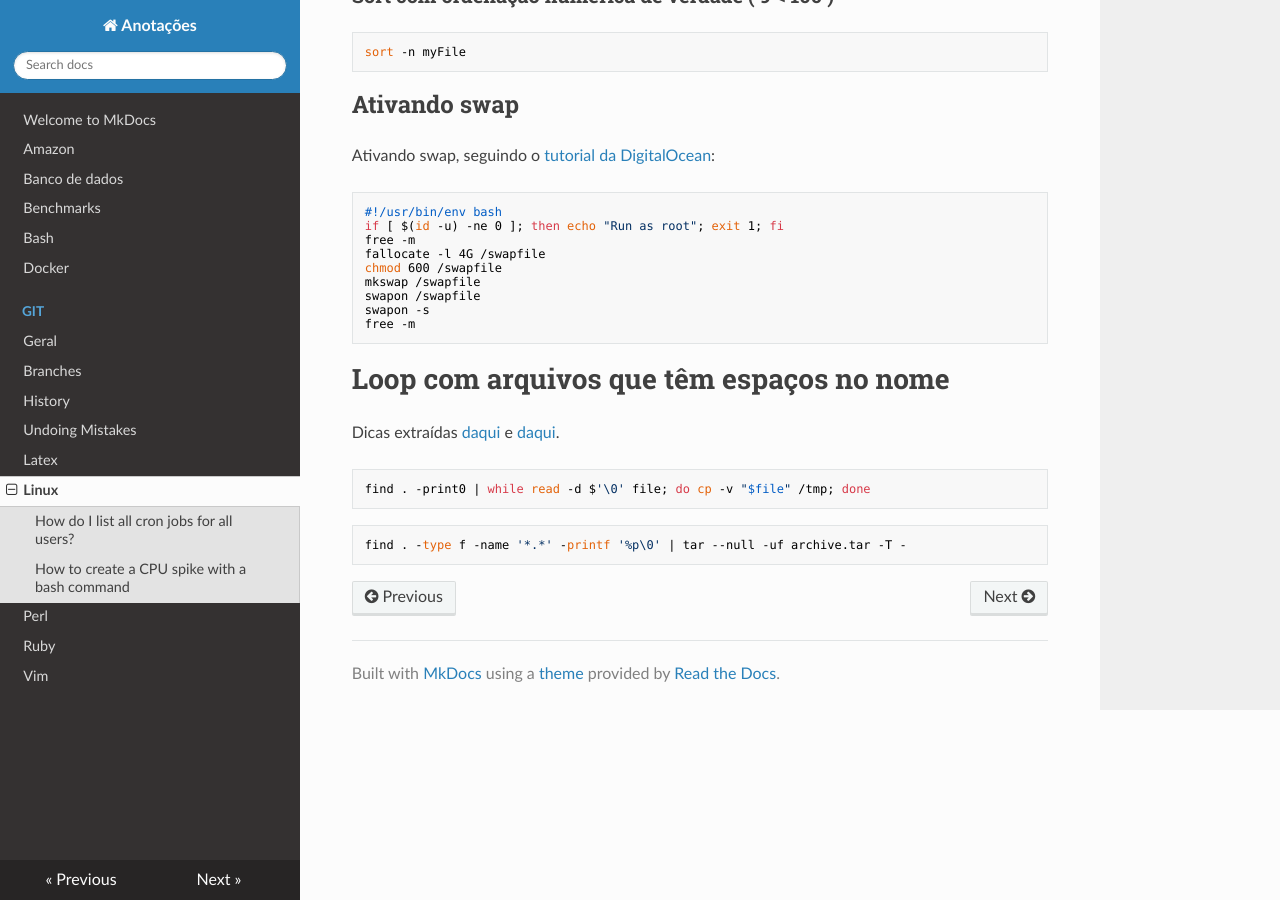
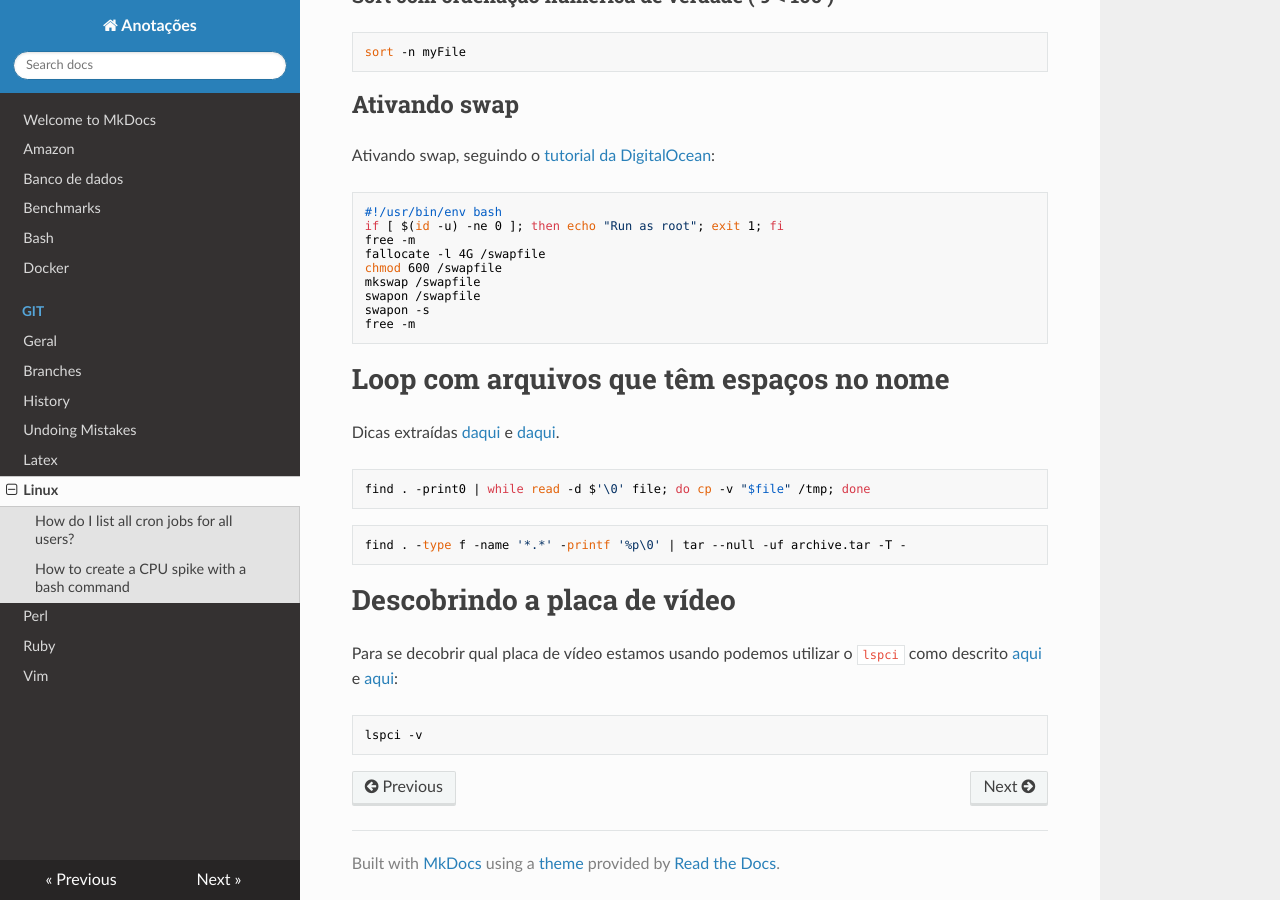
Before and after one commit to hposca/useful_notes, an MkDocs documentation site: the page built from docs/linux.md, in a window 1280 px wide and 900 px high, scrolled down 2056 px. Built offline with MkDocs 1.6.1, drawn with Linux system fonts in a browser that asks for light colours; nearby versions of some CDN libraries; old or Windows-style settings are respelled for this version of MkDocs.

Commit message:
Como pegar qual placa de vídeo temos no computador

```diff
--- a/docs/linux.md
+++ b/docs/linux.md
@@ -125,3 +125,11 @@ find . -print0 | while read -d $'\0' file; do cp -v "$file" /tmp; done
 ~~~ Bash
 find . -type f -name '*.*' -printf '%p\0' | tar --null -uf archive.tar -T -
 ~~~
+
+# Descobrindo a placa de vídeo
+
+Para se decobrir qual placa de vídeo estamos usando podemos utilizar o `lspci` como descrito [aqui](http://www.binarytides.com/linux-get-gpu-information/) e [aqui](http://www.cyberciti.biz/faq/linux-tell-which-graphics-vga-card-installed/):
+
+~~~ Bash
+lspci -v
+~~~
```
